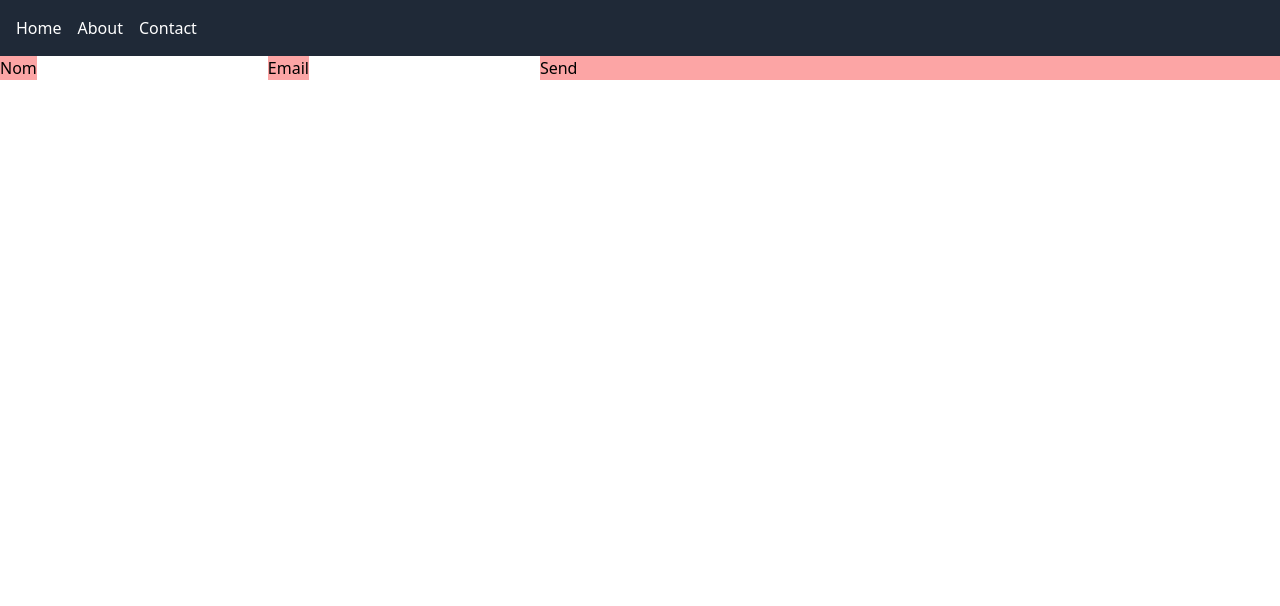
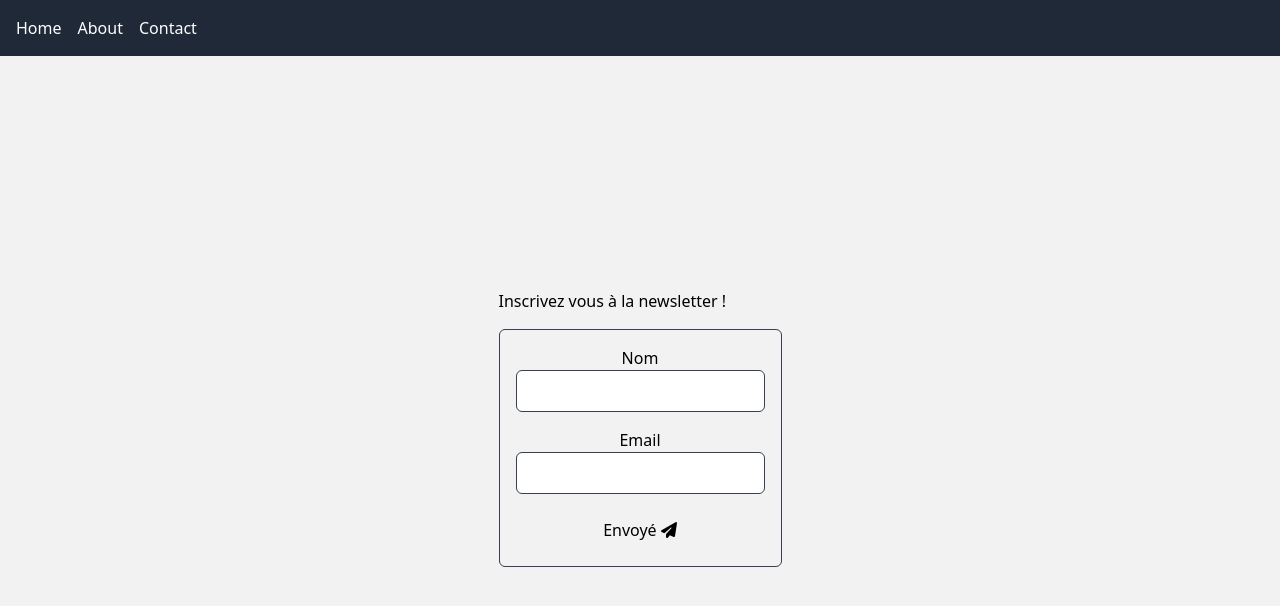
Before and after one commit to Arnaudb78/studio_miam_mvp_frontend, a Next.js app: page / in a window 1280 px wide. Shown: the top 606 px of the page. Built offline with nearby package versions, Linux system fonts and the light colour scheme.

Commit message:
WIP: add form and style on page

```diff
--- a/app/page.tsx
+++ b/app/page.tsx
@@ -1,14 +1,15 @@
 import Navbar from "../components/navbar";
-import { FontAwesomeIcon } from "@fortawesome/react-fontawesome";
-import { faTrowelBricks } from "@fortawesome/free-solid-svg-icons";
 import Form from "../components/form";
 
 export default function Home() {
   return (
     <main className="h-screen w-screen" >
       <Navbar />
-      <section className="">
-        <Form />
+      <section className="w-full h-[93%] flex justify-center items-center bg-[#F2F2F2]">
+        <div className="flex-col m-4">
+          <h2 className="mb-4">Inscrivez vous à la newsletter !</h2>
+          <Form />
+        </div>
       </section>
 
     </main>
--- a/components/form.tsx
+++ b/components/form.tsx
@@ -1,6 +1,8 @@
 "use client";
 
 import { FormEvent, useState } from 'react';
+import { FontAwesomeIcon } from "@fortawesome/react-fontawesome";
+import { faPaperPlane } from "@fortawesome/free-solid-svg-icons";
 
 export default function Form() {
     const [name, setName] = useState('');
@@ -26,24 +28,28 @@ export default function Form() {
     };
 
     return (
-        <form onSubmit={handleSubmit} className='bg-red-300 w-full flex-col'>
+        <form onSubmit={handleSubmit} className='border border-solid border-gray-700 rounded-md w-fit flex flex-col justify-center items-center text-center gap-4 p-4'>
             <label>
-                Nom
+                <p>Nom</p>
                 <input
                 type="text"
                 value={name}
                 onChange={(e) => setName(e.target.value)}
+                className='w-full p-2 border border-solid border-gray-700 rounded-md'
+
                 />
             </label>
             <label>
-                Email
+                <p>Email</p>
                 <input
                 type="mail"
                 value={mail}
                 onChange={(e) => setMail(e.target.value)}
+                className="w-full p-2 border border-solid border-gray-700 rounded-md"
                 />
             </label>
-            <button type="submit">Send</button>
+
+            <button className="w-full p-2 rounded-md hover:bg-gray-700 hover:text-white" type="submit">Envoyé <FontAwesomeIcon icon={faPaperPlane} /> </button>
         </form>
     );
     }
```
